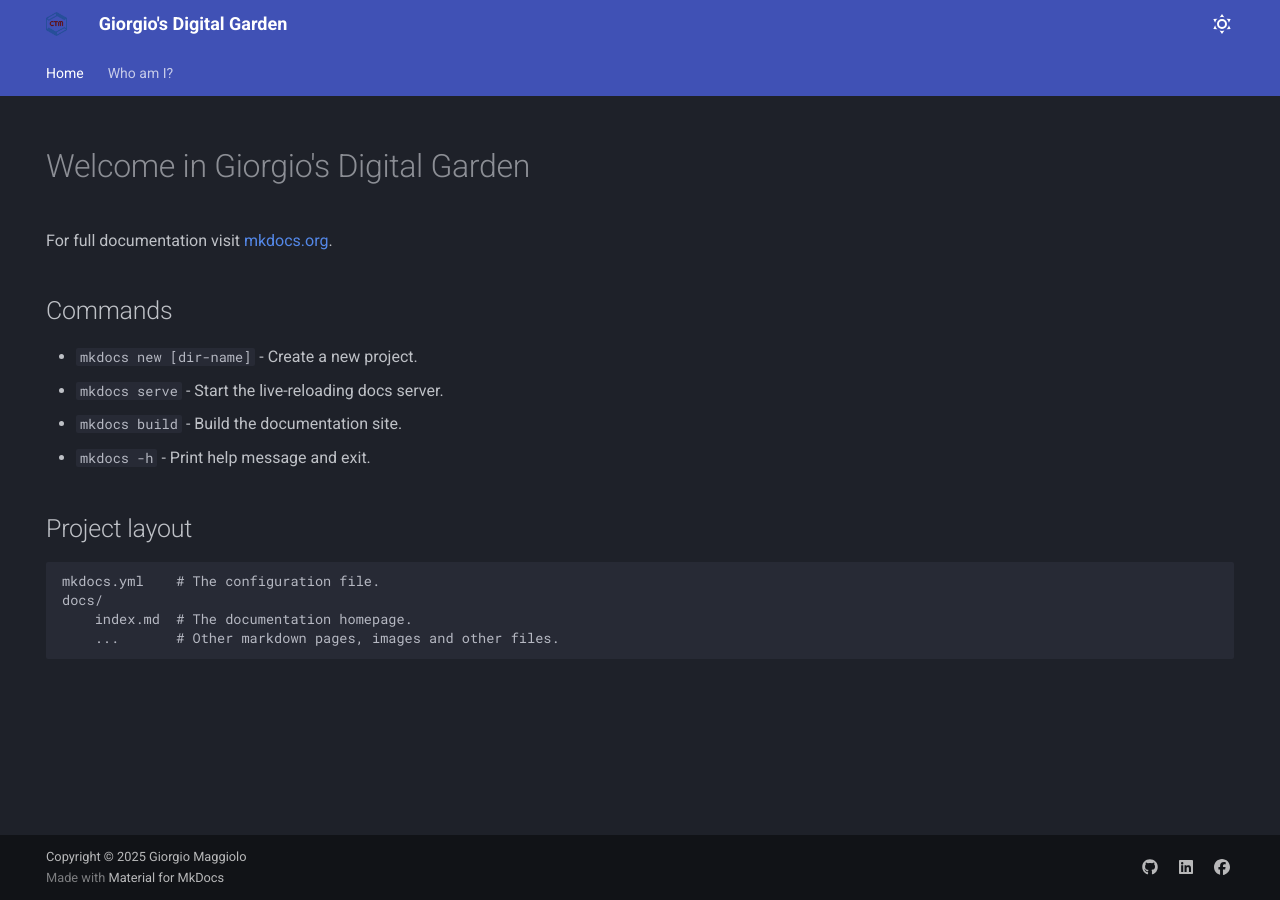
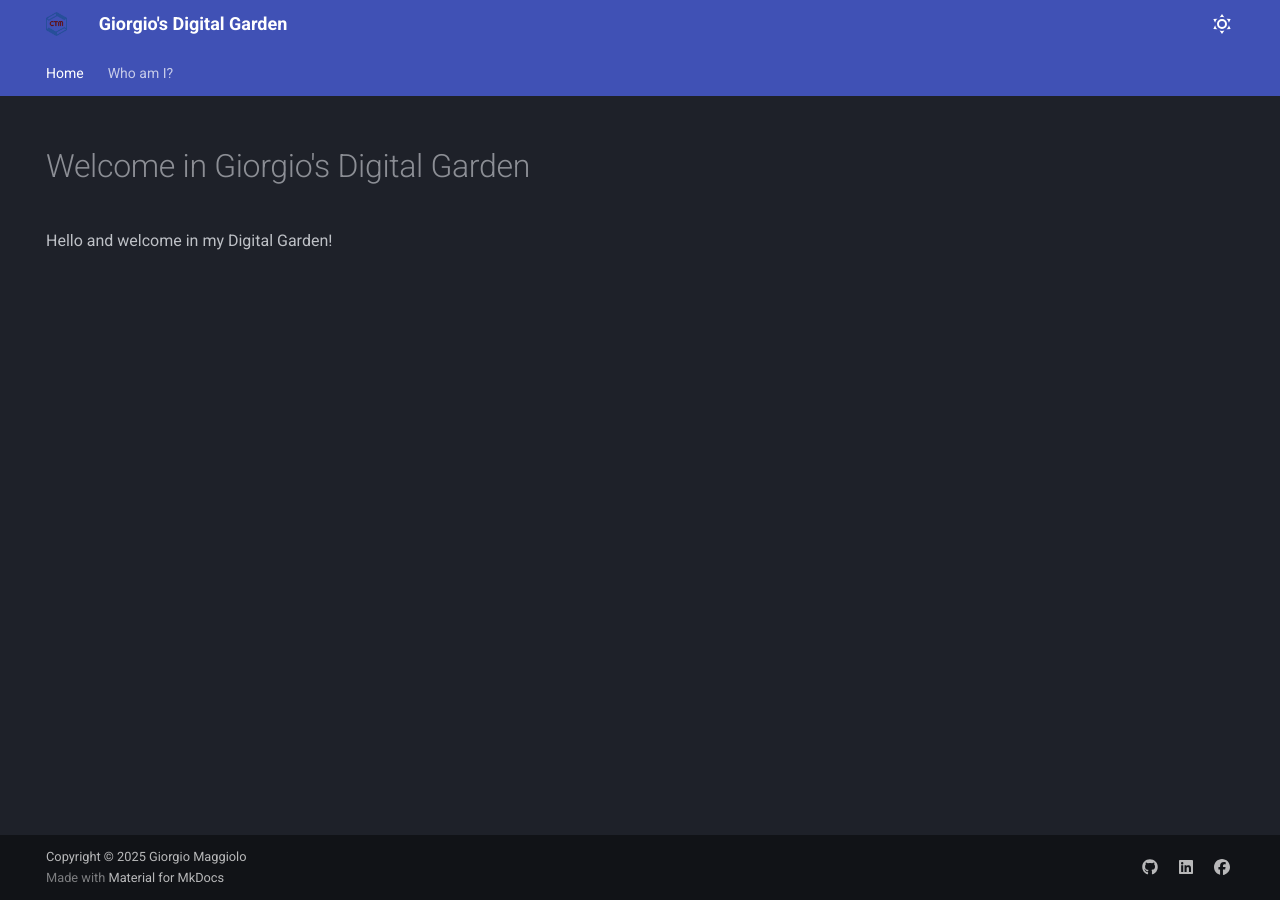
Before and after one commit to aramilialon/digitalgarden, an MkDocs documentation site: the page built from docs/index.md, in a window 1280 px wide. Built offline with MkDocs 1.6.1 and Material for MkDocs 9.7.7, drawn with Linux system fonts in a browser that asks for light colours.

Commit message:
removed default text... yet to write a decent new one

```diff
--- a/docs/index.md
+++ b/docs/index.md
@@ -8,18 +8,4 @@ hide:
 
 # Welcome in Giorgio's Digital Garden
 
-For full documentation visit [mkdocs.org](https://www.mkdocs.org).
-
-## Commands
-
-* `mkdocs new [dir-name]` - Create a new project.
-* `mkdocs serve` - Start the live-reloading docs server.
-* `mkdocs build` - Build the documentation site.
-* `mkdocs -h` - Print help message and exit.
-
-## Project layout
-
-    mkdocs.yml    # The configuration file.
-    docs/
-        index.md  # The documentation homepage.
-        ...       # Other markdown pages, images and other files.
+Hello and welcome in my Digital Garden!
```
